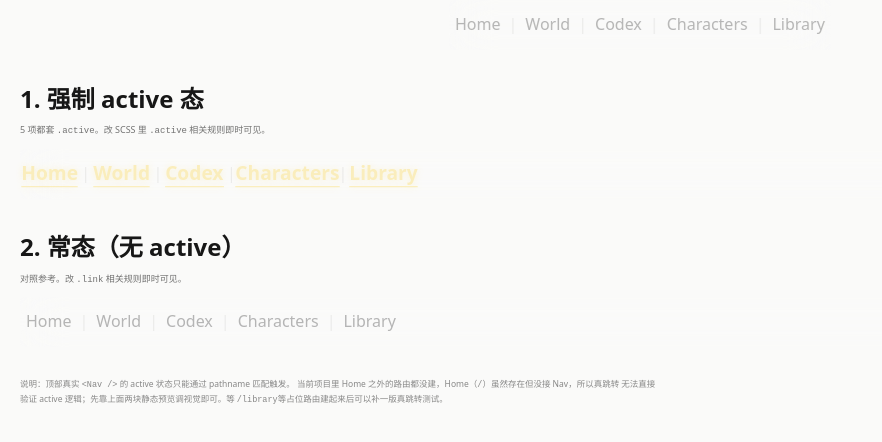
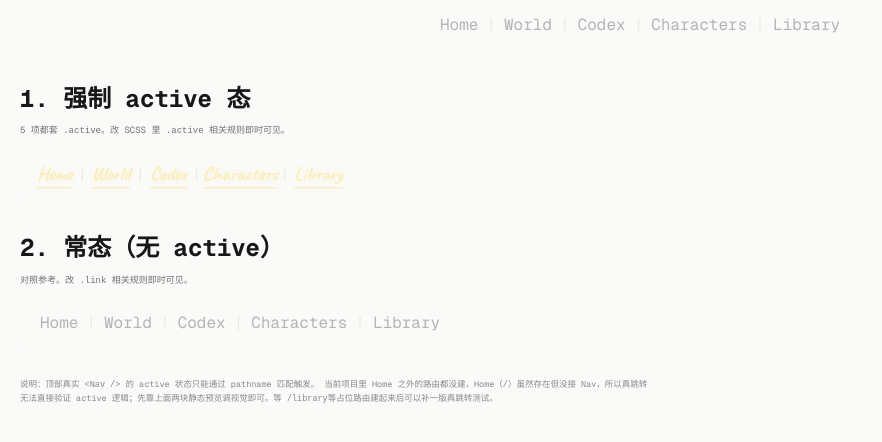
Before and after one commit to Coolllla/the-a, a Next.js app: page /testview in a window 1280 px wide. Shown: the top 442 px of the page, without its empty margins (0-882 px from the left). Built offline with nearby package versions, Linux system fonts and the light colour scheme.

Commit message:
nav updated

```diff
--- a/app/_experiences/home/v1/HomeV1.tsx
+++ b/app/_experiences/home/v1/HomeV1.tsx
@@ -16,6 +16,7 @@ import {
   useSpring,
 } from "motion/react";
 import { relative } from "path";
+import Nav from "@/app/_shell/Nav/Nav";
 
 // hit box 调试开关：开发时改成 true 看红框对不对，验完记得关掉
 const DEBUG_HITBOX = false;
@@ -122,6 +123,7 @@ export default function HomeV1() {
 
   return (
     <main className={styles.home}>
+      <Nav />
       <div
         className={styles.homeview}
         ref={container}
--- a/app/_shell/Nav/Nav.module.scss
+++ b/app/_shell/Nav/Nav.module.scss
@@ -17,9 +17,14 @@
 .inner {
   display: flex;
   align-items: center;
-  padding: 1.2rem .6rem;
-  backdrop-filter: blur(20px);
+  padding: 1.2rem 2rem;
+  backdrop-filter: blur(0px);
   border-radius: 5px;
+
+  &:hover {
+    backdrop-filter: blur(5px);
+    transition: backdrop-filter 0.2s ease-in-out;
+  }
   // TODO 视觉：内边距、间距、背景、圆角、边框、阴影、模糊等
   // 例：padding: 12px 24px; gap: 32px; background: ...; border-radius: 999px;
 }
@@ -34,15 +39,15 @@
   padding: 0;
   margin: 0;
   display: flex;
-  gap:0;
+  gap: 0;
   opacity: 0.3;
 
-  transition: all .2s ease-in-out;
+  transition: all 0.2s ease-in-out;
 
-  &:hover{
-    opacity: .7;
+  &:hover {
+    opacity: 0.7;
 
-    .item::after{
+    .item::after {
       padding: 0 1em;
     }
   }
@@ -55,15 +60,15 @@
   // 视口窄导致 flex 压缩时不会把分隔符甩到下一行。
   white-space: nowrap;
 
-  &:not(:last-child){
-    &::after{
+  &:not(:last-child) {
+    &::after {
       content: "|";
-      padding: 0 .5em;
+      padding: 0 0.5em;
       pointer-events: none;
-      opacity: .3;
+      opacity: 0.3;
       color: var(--text-pencil);
-      transition: padding  ease-in-out;
-      transition-duration: calc(var(--i)*300ms);
+      transition: padding ease-in-out;
+      transition-duration: calc(var(--i) * 300ms);
     }
   }
 }
@@ -74,14 +79,14 @@
   color: inherit;
   display: inline-block;
   filter: drop-shadow(0 0 0 transparent);
-  transition: filter .2s ease-in-out;
+  transition: filter 0.2s ease-in-out;
 
-  &:hover{
+  &:hover {
     filter: drop-shadow(0 0 8px var(--bg-card));
   }
 
-  &.active:hover{
-    filter: drop-shadow(0 0 .2em var(--highlight-yellow));
+  &.active:hover {
+    filter: drop-shadow(0 0 0.2em var(--highlight-yellow));
   }
   // TODO 视觉：字体、字号、字重、颜色、hover 过渡等
   // 建议给 transition 让 active/hover 切换有平滑
@@ -91,9 +96,10 @@
   transform: scale(1.2);
   color: var(--active-color);
   font-weight: 700;
-  filter: drop-shadow(0 0 .2em var(--highlight-yellow));
+  font-family: var(--font-caveat);
+  filter: drop-shadow(0 0 0.2em var(--highlight-yellow));
 
-  &::after{
+  &::after {
     position: absolute;
     content: "";
     height: 1px;
--- /dev/null
+++ b/app/fonts.ts
@@ -0,0 +1,16 @@
+import { Geist, Geist_Mono, Caveat } from "next/font/google";
+
+export const geistSans = Geist({
+  variable: "--font-geist-sans",
+  subsets: ["latin"],
+});
+
+export const geistMono = Geist_Mono({
+  variable: "--font-geist-mono",
+  subsets: ["latin"],
+});
+
+export const caveat = Caveat({
+  variable: "--font-caveat",
+  subsets: ["latin"],
+});
--- a/app/globals.scss
+++ b/app/globals.scss
@@ -28,7 +28,6 @@
   --accent-red: #b91c1c;
   --highlight-yellow: #fde68a;
   --highlight-yellow-darker: #fbd231;
-
 }
 
 // --- 显式主题作用域 ---
@@ -76,7 +75,7 @@ body {
   flex-direction: column;
   background: var(--background);
   color: var(--foreground);
-  font-family: system-ui, -apple-system, sans-serif;
+  font-family: var(--font-geist-mono) system-ui, -apple-system, sans-serif;
   font-size: 1.6rem;
   line-height: 1.6;
   -webkit-font-smoothing: antialiased;
--- a/app/layout.tsx
+++ b/app/layout.tsx
@@ -1,21 +1,15 @@
 import type { Metadata } from "next";
-import { Geist, Geist_Mono } from "next/font/google";
+import { geistMono, geistSans, caveat } from "./fonts";
 import "./globals.scss";
-
-const geistSans = Geist({
-  variable: "--font-geist-sans",
-  subsets: ["latin"],
-});
-
-const geistMono = Geist_Mono({
-  variable: "--font-geist-mono",
-  subsets: ["latin"],
-});
 
 export const metadata: Metadata = {
   title: "the-a",
   description: "A worldbuilding site for the novel.",
 };
+
+const fonts = [geistMono, geistSans, caveat];
+
+const fontVariables = fonts.map((font) => font.variable).join(" ");
 
 export default function RootLayout({
   children,
@@ -23,10 +17,7 @@ export default function RootLayout({
   children: React.ReactNode;
 }>) {
   return (
-    <html
-      lang="zh-CN"
-      className={`${geistSans.variable} ${geistMono.variable}`}
-    >
+    <html lang="zh-CN" className={fontVariables}>
       <body data-theme="light">{children}</body>
     </html>
   );
--- /dev/null
+++ b/doc/logs/2026-07-23-nav-fonts.md
@@ -0,0 +1,66 @@
+# 2026-07-23 · Nav 接入 + 字体基础设施
+
+## 背景
+
+昨天（[2026-07-22](./2026-07-22-nav-skeleton.md)）完成 Nav 骨架。今天两件事并进：
+1. 修完昨天遗留的分隔符换行问题（已在昨日 log 末尾追加解决段）
+2. 引入字体系统 + 把 Nav 接入 HomeV1
+
+## 讨论与决策
+
+### 字体导入采用"独立 fonts 模块 + CSS 变量"
+
+在 `app/layout.tsx` 里堆多份 `next/font/google` 声明会膨胀。改为：
+
+- 建 `app/fonts.ts` 集中所有字体导入与 `variable` 声明；
+- `layout.tsx` 只 import 拼接后挂 `<html className>`；
+- SCSS 里通过 `var(--font-xxx)` 消费。
+
+这样后续加字体只需改 `fonts.ts`，`layout.tsx` 不动。
+
+### `.active` 用 Caveat 手写体
+
+首个真实的字体差异化用途：nav 的 `.active` 项用 `Caveat`（手写连笔体）替换正文字体。配合项目"手绘日记本"色板 + `--highlight-yellow` 的下划线滤镜，形成"当前所在页 = 被手写标记出来"的意象。
+
+### Nav 接入位置：目前塞在 HomeV1（有争议，见"遗留"）
+
+为了立刻能在真实页面上看到 Nav 效果、开始视觉迭代，把 `<Nav />` 直接放进了 `HomeV1.tsx` 的 `<main>` 顶部。**这是体验层，不是外壳层。**
+
+昨天的 log 与 [`decisions/architecture.md`](../decisions/architecture.md) 都明确 nav 属于外壳层（应挂在 `app/layout.tsx` 或路由分组的 `layout.tsx`）。当前这个位置是**预览用的临时接线**，不是最终架构。理由待用户在下一次会话中确认或改回。
+
+## 写了什么代码
+
+| 文件 | 变更 |
+|---|---|
+| `app/fonts.ts` | 新建。集中导出 `geistSans` / `geistMono` / `caveat` 三个 next/font 实例，各挂 CSS 变量 `--font-geist-sans` / `--font-geist-mono` / `--font-caveat` |
+| `app/layout.tsx` | 从 `./fonts` 导入，用 `fonts.map(f => f.variable).join(" ")` 拼接类名挂到 `<html>` |
+| `app/globals.scss` | `body` 的 `font-family` 从 `system-ui, ...` 改为 `var(--font-geist-mono) system-ui, ...`（**存在语法 bug，见下节遗留**） |
+| `app/_shell/Nav/Nav.module.scss` | `.active` 加 `font-family: var(--font-caveat)`；`.inner` 加 hover 时 `backdrop-filter: blur(5px)` 平滑过渡；顺手格式化了一批 `.3` → `0.3` 之类的小数写法 |
+| `app/_experiences/home/v1/HomeV1.tsx` | 顶部 import + `<main>` 内首行渲染 `<Nav />` |
+
+## 遗留
+
+### `globals.scss` 的 `font-family` 缺逗号
+
+当前值：`var(--font-geist-mono) system-ui, -apple-system, sans-serif`
+
+`--font-geist-mono` 展开后是 next/font 生成的 font stack 字符串（形如 `"__Geist_Mono_xxx", "__Geist_Mono_Fallback_yyy"`）。跟后面的 `system-ui` 直接空格相连，展开后的第二个字体名会跟 `system-ui` 拼成 `"..._Fallback_yyy" system-ui`，破坏 CSS `font-family` 解析。
+
+正确写法：`var(--font-geist-mono), system-ui, -apple-system, sans-serif`（加逗号）。
+
+另外：把等宽字体 `--font-geist-mono` 作为 body 主字体是否是有意的？考虑正常正文更适合 `--font-geist-sans`。用户下次会话确认。
+
+### Nav 挂点
+
+上面"讨论与决策"段已展开。等用户确认：
+- 保持在 HomeV1 内 → 需要更新 architecture.md，把 nav 从"外壳层"重新分类
+- 迁回外壳层 → 把 HomeV1 里的 `<Nav />` 摘掉，改挂 `app/layout.tsx`
+
+### hover 字体循环动画尚未实现
+
+会话里讨论了 nav link hover 时字体循环切换（`@keyframes` + `steps(1)` 跳变，半秒一切）的方案。用户会自己选字体后再实施。
+
+## 下一步（不依赖用户决策的活）
+
+- 等用户选好循环字体（预计 3-5 款），追加到 `app/fonts.ts` 并在 `Nav.module.scss` 加 `@keyframes fontCycle` + `.link:hover { animation: ... }`
+- `@media (prefers-reduced-motion: reduce)` 已在 globals.scss 里覆盖了 animation-duration，届时新动画会自动被降级，不用另加规则
```
